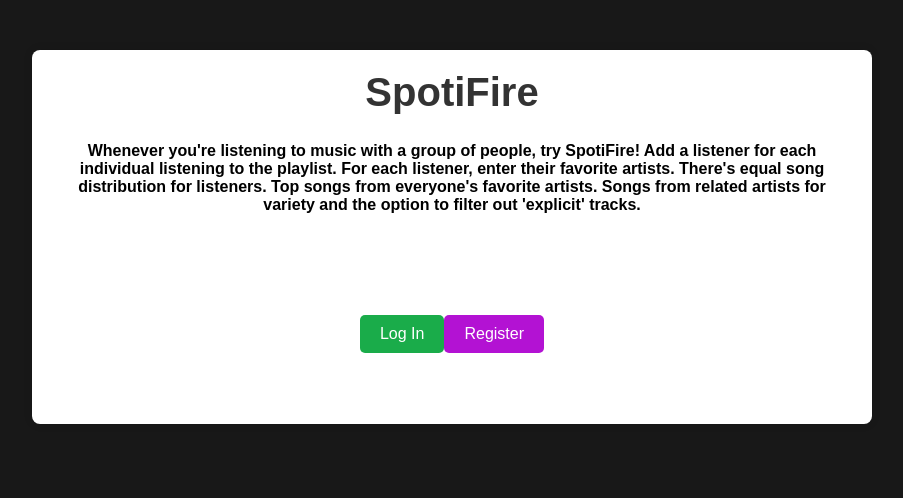
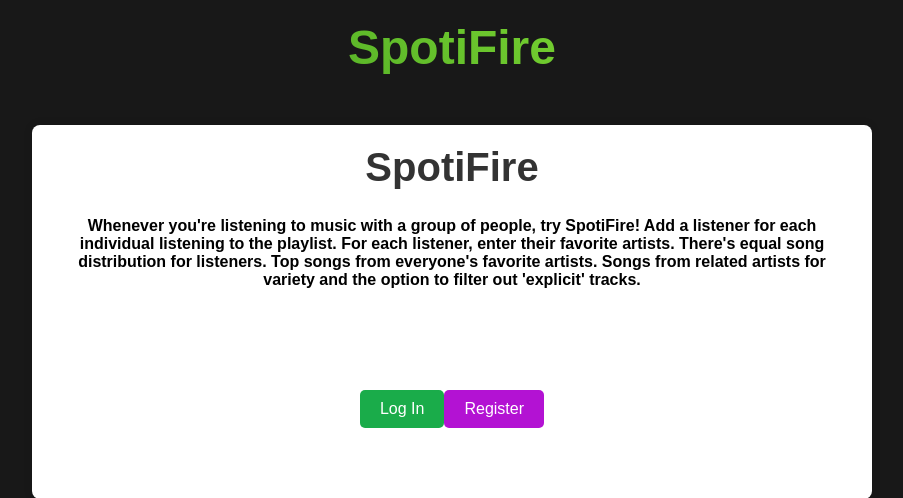
Before and after one commit to atjohnson1994/SpotiFire, a Flask app: page / in a window 1280 px wide. Shown: the top 498 px of the page, without its empty margins (188-1091 px from the left). Run offline with Flask 3, Linux system fonts and the light colour scheme.

Commit message:
Update landing.html

```diff
--- a/templates/landing.html
+++ b/templates/landing.html
@@ -12,6 +12,18 @@
             margin: 0;
             padding: 0;
             background-color: #181818;
+        }
+        .large-title {
+            font-size: 3em;
+            font-weight: bold;
+            text-align: center;
+            margin-top: 20px;
+            margin-bottom: 20px;
+            font-family: 'Arial', sans-serif;
+            background: linear-gradient(45deg, #268519, #A8FF3F);
+            -webkit-background-clip: text;
+            -webkit-text-fill-color: transparent;
+
         }
         .header h1 {
             color: #333;
@@ -81,6 +93,7 @@
 
     </header>
     <main>
+        <h1 class="large-title">SpotiFire</h1>
         <div class="container">
             <div class="header">
                 <h1 style="text-align: center;">SpotiFire</h1>
```
